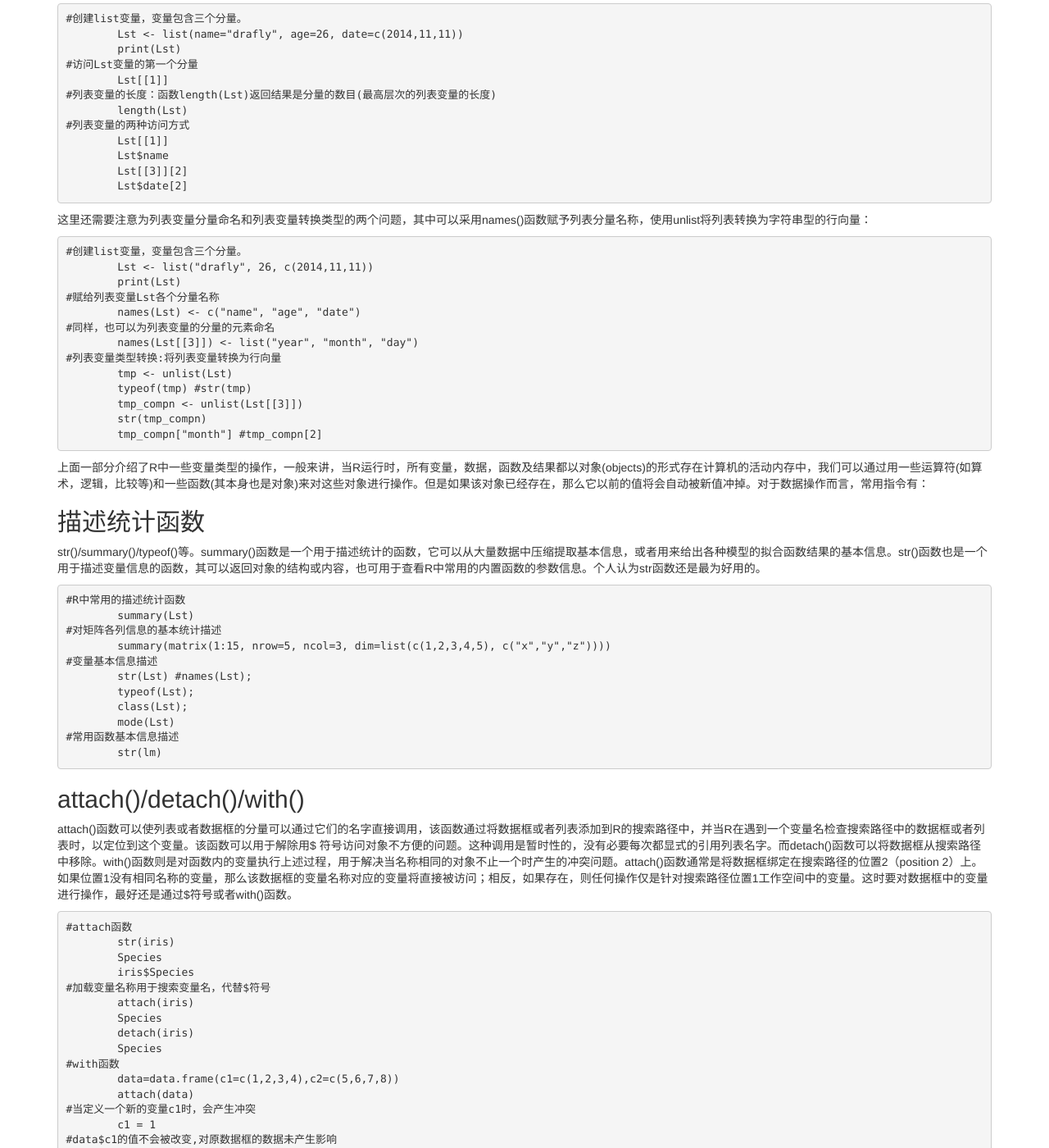
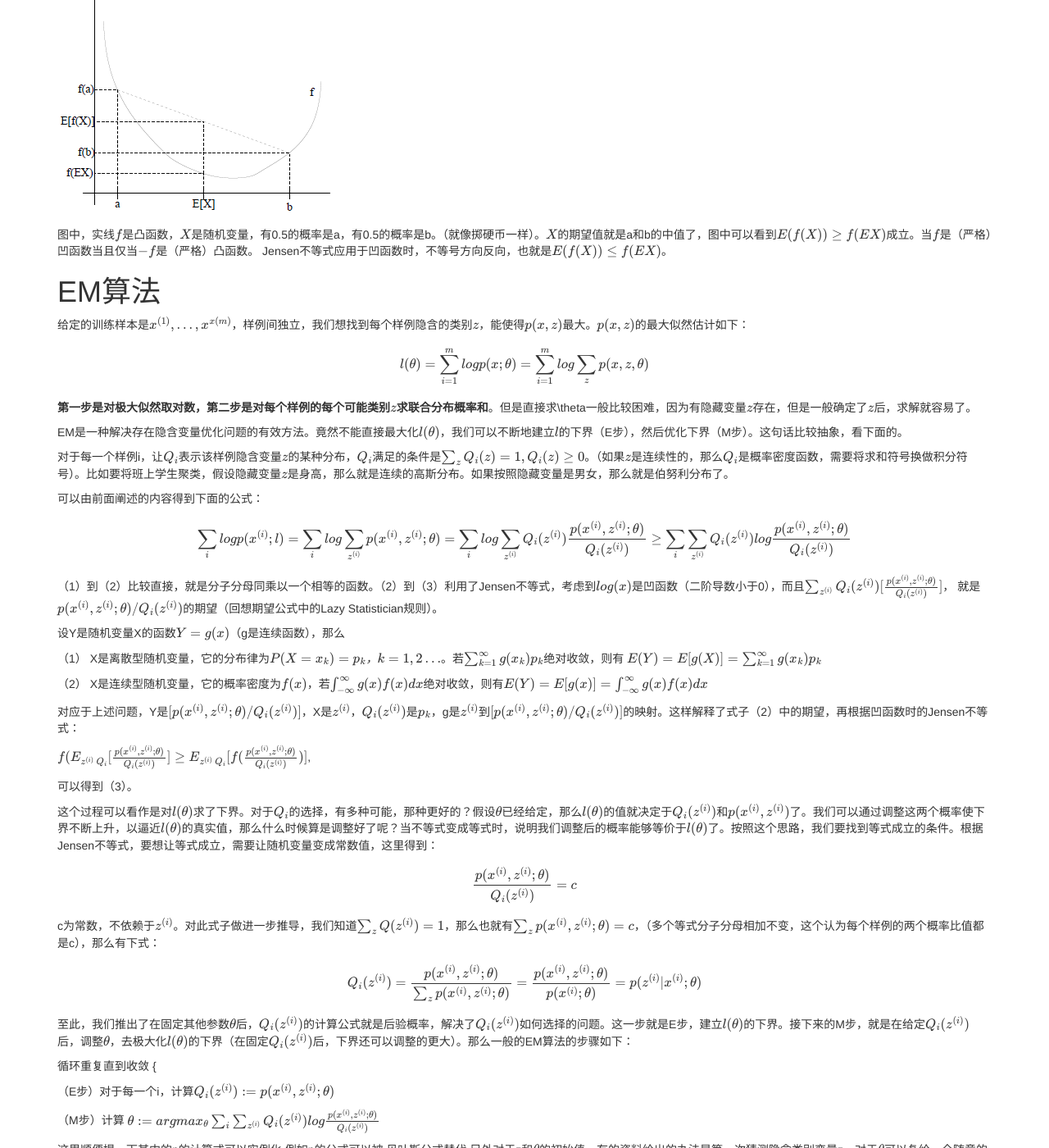
Before and after one commit to leisurely/leisurely.github.io, a Jekyll site: the page built from _posts/2014-12-15-Expectation-maximization.md, in a window 1280 px wide and 1400 px high, scrolled down 633 px. Shown: the whole window at 82% size. Built offline with Jekyll 4.4.1, drawn with Linux system fonts in a browser that asks for light colours; nearby versions of some CDN libraries; library files that are not in the unit come from our copies; formulas are drawn with MathJax 3; comment, search, counter and statistics services are not loaded; some of the changed text lies outside the part shown.

Commit message:
some modefy
modefy

````diff
--- a/_posts/2014-12-15-Expectation-maximization.md
+++ b/_posts/2014-12-15-Expectation-maximization.md
@@ -6,112 +6,104 @@ category: static
 tags: [static]
 ---
 {% include JB/setup %}
+<script type="text/javascript" src="http://cdn.mathjax.org/mathjax/latest/MathJax.js?config=TeX-AMS-MML_HTMLorMML"></script>
+<script src="https://google-code-prettify.googlecode.com/svn/loader/run_prettify.js"></script>
+#基本概念
+最大期望算法（Expectation-maximization algorithm，又译期望最大化算法）在统计中被用于寻找，依赖于不可观察的隐性变量的概率模型中，参数的最大似然估计。
 
-语言是一种基于对象的编程语言，对象中存储我们需要的数据，每个对象又可能会包含多个属性。所有的对象都有两个内在属性：类型和长度。类型是对象元素的基本种类，共有四种：数值型，字符型，复数型、逻辑型和因子型。在此基础上还有几种更为常用的数据类型包括Arrays（数组），matrices（矩阵），Data Frames（数据框）和Lists（列表）。其中，数据框和列表两种类型可以允许同一个对象中包含多种类型。接下来主要介绍多维数组和list的运用。
+在统计计算中，最大期望（EM）算法是在概率（probabilistic）模型中寻找参数最大似然估计或者最大后验估计的算法，其中概率模型依赖于无法观测的隐藏变量（Latent Variable）。最大期望经常用在机器学习和计算机视觉的数据聚类（Data Clustering）领域。最大期望算法经过两个步骤交替进行计算，第一步是计算期望（E），利用对隐藏变量的现有估计值，计算其最大似然估计值；第二步是最大化（M），最大化在 E 步上求得的最大似然值来计算参数的值。M 步上找到的参数估计值被用于下一个 E 步计算中，这个过程不断交替进行。
 
-多维数组很易于理解，可以通过array()函数来定义，并通过元素的编号或者位置进行访问：
+#Jensen不等式
+回顾优化理论中的一些概念。设$$f$$是定义域为实数的函数，如果对于所有的实数$$x$$,$$f^{''}(x)\geq0$$,那么$$f$$是凸函数。当$$x$$是向量时，如果其hessian矩阵H是半正定的$$(H\geq0)$$，那么$$f$$是凸函数。如果$$f^{''}(x)>0$$或者$$H>0$$，那么称$$f$$是严格凸函数。
 
-	#生成4*2*2的多维数组，其中每个数组大小为4*2
-		MultiArray <- array(1:16, c(4,2,2))```
-		print(MultiArray)```
-	#在访问多维数组的时候，有以下两种方式：
-	#方式1：按照顺序访问
-		print(MultiArray[1]) #访问第一个元素
-		print(MultiArray[9]) #访问第九个元素
-	#方式2：MultiArray[x,y,z]中z代表第几个数组，
-	x和y分别代表第z个数组中的第x行第y列
-		print(MultiArray[3,1,2]) #访问第十个元素，
-	即第二个数组第三行第一列位置的元素值
+Jensen不等式表述如下：
 
-对于list变量，可能我们在初次使用的过程中可能会出现一些使用上的错误。列表是一个以对象的有序集合构成的对象。列表中包含的对象又称为它的分量（components），分量可以是不同的模式或者类型。在访问列表变量的过程中，一般存在两种方式：利用编号访问分量（双中括号）；利用分量名字访问。如果列表变量（Lst）含有三个分量， 这些分量可以用 Lst[[i]]（其中i=1,2,3）独立访问。而Lst[[i]][1] 就是第i个分量的第一个元素。
-如果列表变量（Lst）的三个分量分别对应三个名字：x，y和z，那么Lst$x v.s. Lst[[1]] 以及Lst$x[2] v.s. Lst[[1]][2]返回结果都是一样的。
+如果f是凸函数，X是随机变量，那么$$E[f(X)]\geq f(EX)$$, 特别地，如果$$f$$是严格凸函数，那么$$E[f(X)]=f(EX)$$当且仅当$$p(x=E[X])=1$$，也就是说$$X$$是常量。这里我们将$$f(E[X])$$简写为$$f(EX)$$。
 
-	#创建list变量，变量包含三个分量。
-		Lst <- list(name="drafly", age=26, date=c(2014,11,11))
-		print(Lst)
-	#访问Lst变量的第一个分量
-		Lst[[1]]
-	#列表变量的长度：函数length(Lst)返回结果是分量的数目(最高层次的列表变量的长度)
-		length(Lst)
-	#列表变量的两种访问方式
-		Lst[[1]]
-		Lst$name
-		Lst[[3]][2]
-		Lst$date[2]
+如果用图表示会很清晰：
 
-这里还需要注意为列表变量分量命名和列表变量转换类型的两个问题，其中可以采用names()函数赋予列表分量名称，使用unlist将列表转换为字符串型的行向量：
+<div><p><img align='center' src="/img/EM1.png"/></p></div>
 
-	#创建list变量，变量包含三个分量。
-		Lst <- list("drafly", 26, c(2014,11,11))
-		print(Lst)
-	#赋给列表变量Lst各个分量名称
-		names(Lst) <- c("name", "age", "date")
-	#同样，也可以为列表变量的分量的元素命名
-		names(Lst[[3]]) <- list("year", "month", "day")
-	#列表变量类型转换:将列表变量转换为行向量
-		tmp <- unlist(Lst)
-		typeof(tmp) #str(tmp)
-		tmp_compn <- unlist(Lst[[3]])
-		str(tmp_compn)
-		tmp_compn["month"] #tmp_compn[2]
+ 图中，实线$$f$$是凸函数，$$X$$是随机变量，有0.5的概率是a，有0.5的概率是b。（就像掷硬币一样）。$$X$$的期望值就是a和b的中值了，图中可以看到$$E(f(X))\geq f(EX)$$成立。当$$f$$是（严格）凹函数当且仅当$$-f$$是（严格）凸函数。 Jensen不等式应用于凹函数时，不等号方向反向，也就是$$E(f(X))\leq f(EX)$$。
 
-上面一部分介绍了R中一些变量类型的操作，一般来讲，当R运行时，所有变量，数据，函数及结果都以对象(objects)的形式存在计算机的活动内存中，我们可以通过用一些运算符(如算术，逻辑，比较等)和一些函数(其本身也是对象)来对这些对象进行操作。但是如果该对象已经存在，那么它以前的值将会自动被新值冲掉。对于数据操作而言，常用指令有：
+#EM算法
 
-##描述统计函数
-str()/summary()/typeof()等。summary()函数是一个用于描述统计的函数，它可以从大量数据中压缩提取基本信息，或者用来给出各种模型的拟合函数结果的基本信息。str()函数也是一个用于描述变量信息的函数，其可以返回对象的结构或内容，也可用于查看R中常用的内置函数的参数信息。个人认为str函数还是最为好用的。
+ 给定的训练样本是$${x^{(1)},\dots,x^{x(m)}}$$，样例间独立，我们想找到每个样例隐含的类别$$z$$，能使得$$p(x,z)$$最大。$$p(x,z)$$的最大似然估计如下：
 
-	#R中常用的描述统计函数
-		summary(Lst)
-	#对矩阵各列信息的基本统计描述
-		summary(matrix(1:15, nrow=5, ncol=3, dim=list(c(1,2,3,4,5), c("x","y","z"))))
-	#变量基本信息描述
-		str(Lst) #names(Lst);
-		typeof(Lst);
-		class(Lst);
-		mode(Lst)
-	#常用函数基本信息描述
-		str(lm)
+ $$l(\theta)=\sum_{i=1}^{m}logp(x;\theta)=\sum_{i=1}^{m}log\sum_zp(x,z,\theta)$$
 
-##attach()/detach()/with()
+ <strong>第一步是对极大似然取对数，第二步是对每个样例的每个可能类别$$z$$求联合分布概率和</strong>。但是直接求\theta一般比较困难，因为有隐藏变量$$z$$存在，但是一般确定了$$z$$后，求解就容易了。
 
-attach()函数可以使列表或者数据框的分量可以通过它们的名字直接调用，该函数通过将数据框或者列表添加到R的搜索路径中，并当R在遇到一个变量名检查搜索路径中的数据框或者列表时，以定位到这个变量。该函数可以用于解除用$ 符号访问对象不方便的问题。这种调用是暂时性的，没有必要每次都显式的引用列表名字。而detach()函数可以将数据框从搜索路径中移除。with()函数则是对函数内的变量执行上述过程，用于解决当名称相同的对象不止一个时产生的冲突问题。attach()函数通常是将数据框绑定在搜索路径的位置2（position 2）上。如果位置1没有相同名称的变量，那么该数据框的变量名称对应的变量将直接被访问；相反，如果存在，则任何操作仅是针对搜索路径位置1工作空间中的变量。这时要对数据框中的变量进行操作，最好还是通过$符号或者with()函数。
+ EM是一种解决存在隐含变量优化问题的有效方法。竟然不能直接最大化$$l(\theta)$$，我们可以不断地建立$$l$$的下界（E步），然后优化下界（M步）。这句话比较抽象，看下面的。
 
-	#attach函数
-		str(iris)
-		Species
-		iris$Species
-	#加载变量名称用于搜索变量名，代替$符号
-		attach(iris)
-		Species
-		detach(iris)
-		Species
-	#with函数
-		data=data.frame(c1=c(1,2,3,4),c2=c(5,6,7,8))
-		attach(data)
-	#当定义一个新的变量c1时，会产生冲突
-		c1 = 1
-	#data$c1的值不会被改变,对原数据框的数据未产生影响
-		data$c1
-		c1
-	#使用with()函数解决冲突问题
-		summary(c1)
-		with(data, summary(c1))
+ 对于每一个样例i，让$$Q_i$$表示该样例隐含变量$$z$$的某种分布，$$Q_i$$满足的条件是$$\sum_zQ_i(z)=1,Q_i(z)\geq0$$。（如果$$z$$是连续性的，那么$$Q_i$$是概率密度函数，需要将求和符号换做积分符号）。比如要将班上学生聚类，假设隐藏变量$$z$$是身高，那么就是连续的高斯分布。如果按照隐藏变量是男女，那么就是伯努利分布了。
 
-##by()/tapply()
-二者以及apply()函数的变体均属于嵌套函数，可用于分组统计变量的信息。
+ 可以由前面阐述的内容得到下面的公式：
 
-	#by函数和tapply等嵌套函数
-		attach(iris)
-		by(Sepal.Length, Species, mean)
-		tapply(Sepal.Length,Species, mean)
-		detach(iris)
+ $$\sum_ilogp(x^{(i)};l) = \sum_ilog\sum_{z^{(i)}}p(x^{(i)},z^{(i)};\theta)=\sum_ilog\sum_{z^{(i)}}Q_i(z^{(i)})\frac{p(x^{(i)},z^{(i)};\theta)}{Q_i(z^{(i)})}\geq\sum_i\sum_{z^{(i)}}Q_i(z^{(i)})log\frac{p(x^{(i)},z^{(i)};\theta)}{Q_i(z^{(i)})}$$
 
-##ls()/ls.str()/rm()
+ （1）到（2）比较直接，就是分子分母同乘以一个相等的函数。（2）到（3）利用了Jensen不等式，考虑到$$log(x)$$是凹函数（二阶导数小于0），而且$$\sum_{z^{(i)}}Q_i(z^{(i)})[\frac{p(x^{(i)},z^{(i)};\theta)}{Q_i(z^{(i)})}]$$， 就是$$p(x^{(i)},z^{(i)};\theta)/Q_i(z^{(i)})$$的期望（回想期望公式中的Lazy Statistician规则）。
 
-ls()函数是列出当然目录变量，其结果是一个字符串向量。如果没有定义的赋值变量，则会返回一个空向量。rm()函数可以删除用户中已定义的变量，但该函数删除的变量无法撤销，也可以传入多个变量来进行删除。
+设Y是随机变量X的函数$$Y=g(x)$$（g是连续函数），那么
 
-	#ls函数和rm函数
-		ls()
-		ls.str()
-		rm(c1) #删除变量c1
-		ls()
+（1） X是离散型随机变量，它的分布律为$$P(X=x_k)=p_k，k=1,2\dots$$。若$$\sum_{k=1}^{\infty}g(x_k)p_k$$绝对收敛，则有
+$$E(Y) = E[g(X)] = \sum_{k=1}^{\infty}g(x_k)p_k$$
+
+（2） X是连续型随机变量，它的概率密度为$$f(x)$$，若$$\int_{-\infty}^{\infty}g(x)f(x)dx$$绝对收敛，则有$$E(Y)=E[g(x)]=\int_{-\infty}^{\infty}g(x)f(x)dx$$
+
+ 对应于上述问题，Y是$$[p(x^{(i)},z^{(i)};\theta)/Q_i(z^{(i)})]$$，X是$$z^{(i)}$$，$$Q_i(z^{(i)})$$是$$p_k$$，g是$$z^{(i)}$$到$$[p(x^{(i)},z^{(i)};\theta)/Q_i(z^{(i)})]$$的映射。这样解释了式子（2）中的期望，再根据凹函数时的Jensen不等式：
+
+ $$f(E_{z^{(i)}~Q_i}[\frac{p(x^{(i)},z^{(i)};\theta)}{Q_i(z^{(i)})}]\geq E_{z^{(i)}~Q_i}[f(\frac{p(x^{(i)},z^{(i)};\theta)}{Q_i(z^{(i)})})]$$,
+
+ 可以得到（3）。
+
+ 这个过程可以看作是对$$l(\theta)$$求了下界。对于$$Q_i$$的选择，有多种可能，那种更好的？假设$$\theta$$已经给定，那么$$l(\theta)$$的值就决定于$$Q_i(z^{(i)})$$和$$p(x^{(i)},z^{(i)})$$了。我们可以通过调整这两个概率使下界不断上升，以逼近$$l(\theta)$$的真实值，那么什么时候算是调整好了呢？当不等式变成等式时，说明我们调整后的概率能够等价于$$l(\theta)$$了。按照这个思路，我们要找到等式成立的条件。根据Jensen不等式，要想让等式成立，需要让随机变量变成常数值，这里得到：
+
+ $$\frac{p(x^{(i)},z^{(i)};\theta)}{Q_i(z^{(i)})}=c$$
+
+ c为常数，不依赖于$$z^{(i)}$$。对此式子做进一步推导，我们知道$$\sum_zQ(z^{(i)})=1$$，那么也就有$$\sum_zp(x^{(i)},z^{(i)};\theta)=c$$，（多个等式分子分母相加不变，这个认为每个样例的两个概率比值都是c），那么有下式：
+
+ $$Q_i(z^{(i)})=\frac{p(x^{(i)},z^{(i)};\theta)}{\sum_zp(x^{(i)},z^{(i)};\theta)}=\frac{p(x^{(i)},z^{(i)};\theta)}{p(x^{(i)};\theta)}=p(z^{(i)}|x^{(i)};\theta)$$
+
+ 至此，我们推出了在固定其他参数$$\theta$$后，$$Q_i(z^{(i)})$$的计算公式就是后验概率，解决了$$Q_i(z^{(i)})$$如何选择的问题。这一步就是E步，建立$$l(\theta)$$的下界。接下来的M步，就是在给定$$Q_i(z^{(i)})$$后，调整$$\theta$$，去极大化$$l(\theta)$$的下界（在固定$$Q_i(z^{(i)})$$后，下界还可以调整的更大）。那么一般的EM算法的步骤如下：
+
+ 循环重复直到收敛 {
+
+（E步）对于每一个i，计算$$Q_i(z^{(i)}):=p(x^{(i)},z^{(i)};\theta)$$
+
+（M步）计算 $$\theta:=argmax_{\theta}\sum_i\sum_{z^{(i)}}Q_i(z^{(i)})log\frac{p(x^{(i)},z^{(i)};\theta)}{Q_i(z^{(i)})}$$
+
+这里顺便提一下其中的p的计算式可以实例化 例如p的公式可以被 贝叶斯公式替代 另外对于z和$$\theta$$的初始值，有的资料给出的办法是第一次猜测隐含类别变量z，对于$$\theta$$可以复给一个随意的初始值
+那么究竟怎么确保EM收敛？假定$$\theta^{(t)}$$和$$\theta^{(t+1))$$是EM第t次和t+1次迭代后的结果。如果我们证明了$$l(\theta^{(t)})\leql(\theta^{(t+1)})$$，也就是说极大似然估计单调增加，那么最终我们会到达最大似然估计的最大值。下面来证明，选定$$\theta^{(t)}$$后，我们得到E步
+
+$$Q_i^{(t)}(z^{(i)}):=p(z^{(i)}|x^{(i)};\theta^{(t)})$$
+
+这一步保证了在给定$$\theta^{(t)}$$时，Jensen不等式中的等式成立，也就是
+
+$$l(\theta^{(t)})=\sum_i\sum_{z^{(i)}}Q_i^{(t)}(z^{(i)})log\frac{p(x^{(i)},z^{(i)};\theta^{(t)})}{Q_i^{(t)}(z^{(i)})}$$
+
+然后进行M步，固定$$Q_i^{(t)}(z^{(i)})$$，并将$$\theta^(t)$$视作变量，对上面的$$l(\theta^{(t)})$$求导后，得到$$\theta^{(t+1)}$$，这样经过一些推导会有以下式子成立：
+
+$$l(\theta^{(t+1)}) \geq \sum_i\sum_{z^{(i)}}Q_i^{(t)}(z^{(i)})log\frac{p(x^{(i)},z^{(i)};\theta^{(t+1)})}{Q_i^{(t)}(z^{(i)})}\geq\sum_i\sum_{z^{(i)}}Q_i^{(t)}(z^{(i)})log\frac{p(x^{(i)},z^{(i)};\theta^{(t)})}{Q_i^{(t)}(z^{(i)})}=l(\theta^{(t)})$$
+
+解释第（1）步，得到$$\theta^{(t+1)}$$，只是最大化$$l(\theta^{(t)})$$，也就是$$l(\theta^{(t+1)})$$的下界，而没有使等式成立，等式成立只有是在固定$$\theta$$，并按E步得到$$Q_i$$时才能成立。
+
+况且根据我们前面得到的下式，对于所有的$$Q_i$$和$$\theta$$都成立
+
+$$l(\theta)\geq\sum_i\sum_{z^{(i)}}Q_i(z^{(i)})log\frac{p(x^{(i)},z^{(i)};\theta)}{Q_i(z^{(i)})}$$
+
+ 第（2）步利用了M步的定义，M步就是将$$\theta^{(t)}$$调整到$$\theta^{(t+1)}$$，使得下界最大化。因此（2）成立，（3）是之前的等式结果。
+
+这样就证明了$$l(\theta)$$会单调增加。一种收敛方法是$$l(\theta)$$不再变化，还有一种就是变化幅度很小。
+
+再次解释一下（1）、（2）、（3）。首先（1）对所有的参数都满足，而其等式成立条件只是在固定$$\theta$$，并调整好Q时成立，而第（1）步只是固定Q，调整$$\theta$$，不能保证等式一定成立。（1）到（2）就是M步的定义，（2）到（3）是前面E步所保证等式成立条件。也就是说E步会将下界拉到与$$l(\theta)$$一个特定值（这里$$\theta^{(t)}$$）一样的高度，而此时发现下界仍然可以上升，因此经过M步后，下界又被拉升，但达不到与$$l(\theta)$$另外一个特定值一样的高度，之后E步又将下界拉到与这个特定值一样的高度，重复下去，直到最大值。
+
+如果我们定义
+
+$$J(Q,\theta)=\sum_i\sum_{z^{(i)}}Q_i(z^{(i)})log\frac{p(x^{(i)},z^{(i)};\theta)}{Q_i(z^{(i)})}$$
+
+从前面的推导中我们知道$$l(\theta)\geq J(Q,\theta)，EM可以看作是J的坐标上升法，E步固定$$\theta$$，优化$$Q$$，M步固定$$Q$$优化$$\theta$$。
+
+
+
+$$Q_i(z^{(i)})=\frac{p(x^{(i)},z^{(i)};\theta)}{\sum_zp(x^{(i)},z^{(i)};\theta)}=\frac{p(x^{(i)},z^{(i)};\theta)}{p(x^{(i)};\theta)}=p(z^{(i)}|x^{(i)};\theta)$$
````
Also changed, not shown: img/EM1.png (added).
